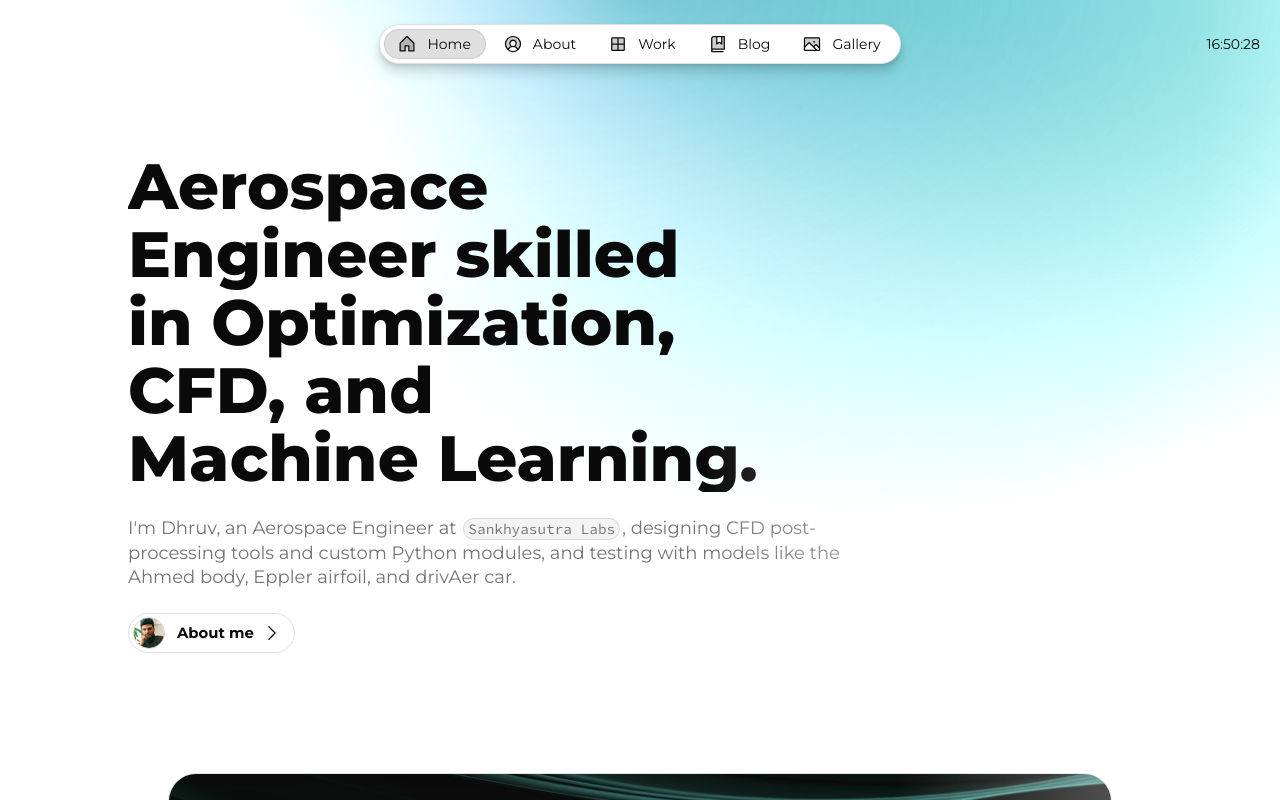
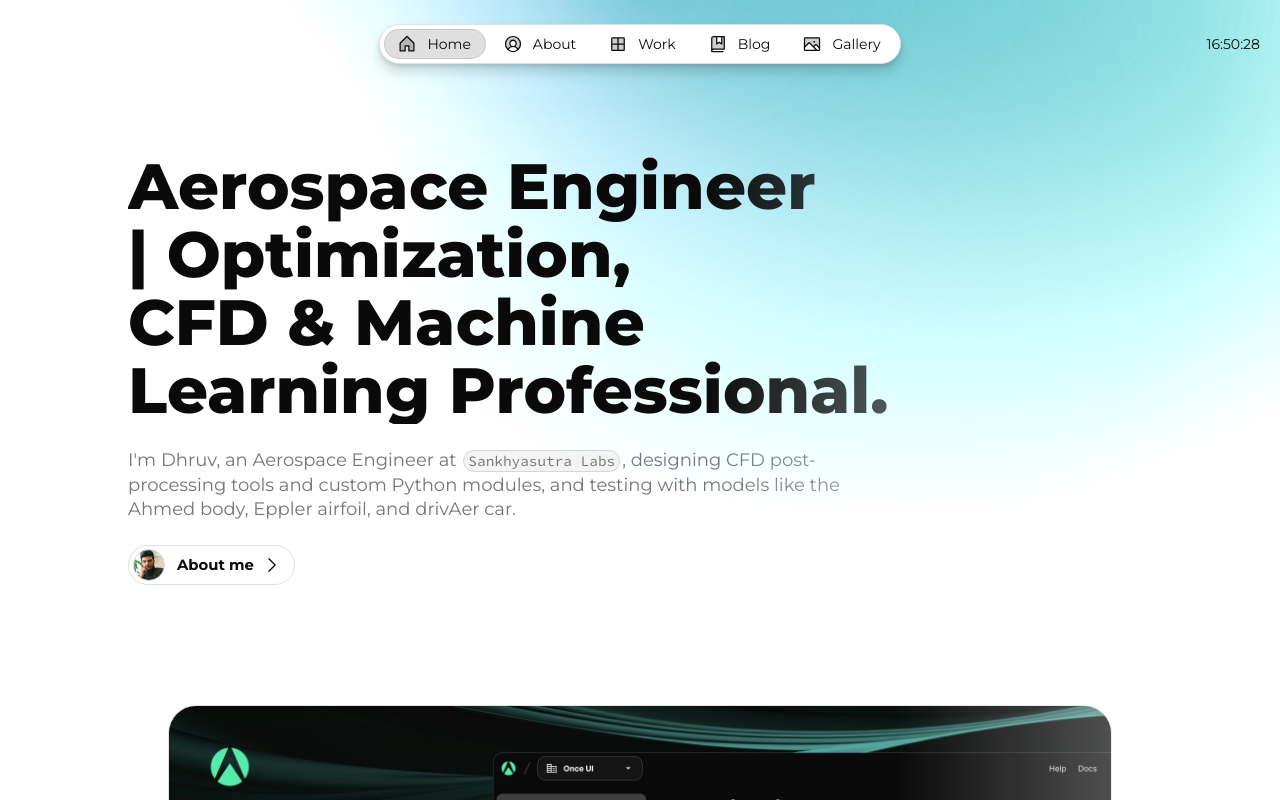
Before and after one commit to dhruvhaldar/profile, a Next.js app: page / in a window 1280 px wide. Shown: the top 800 px of the page. Built offline with nearby package versions, Linux system fonts and the light colour scheme.

Commit message:
update content.js

```diff
--- a/src/app/resources/content.js
+++ b/src/app/resources/content.js
@@ -47,7 +47,7 @@ const home = {
     label: 'Home',
     title: `${person.name}'s Portfolio`,
     description: `Portfolio website showcasing my work as a ${person.role}`,
-    headline: <>Aerospace Engineer skilled in Optimization, CFD, and Machine Learning.</>,
+    headline: <>Aerospace Engineer | Optimization, CFD & Machine Learning Professional.</>,
     subline: <>I'm Dhruv, an Aerospace Engineer at <InlineCode>Sankhyasutra Labs</InlineCode>, designing CFD post-processing tools and custom Python modules, and testing with models like the Ahmed body, Eppler airfoil, and drivAer car.</>
 }
 
```
